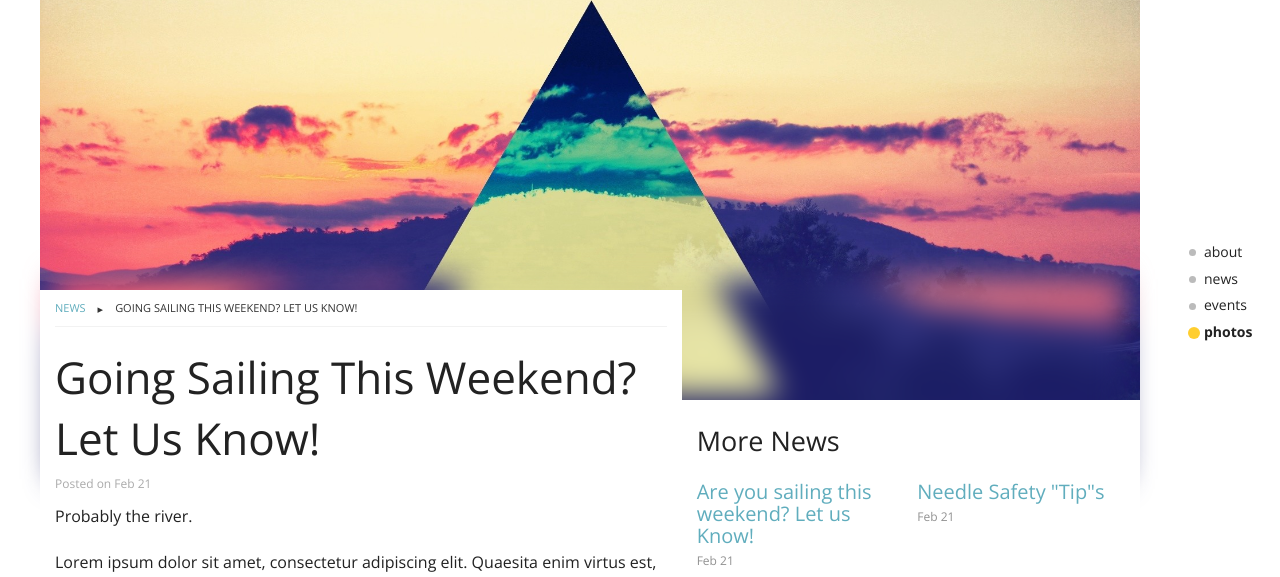
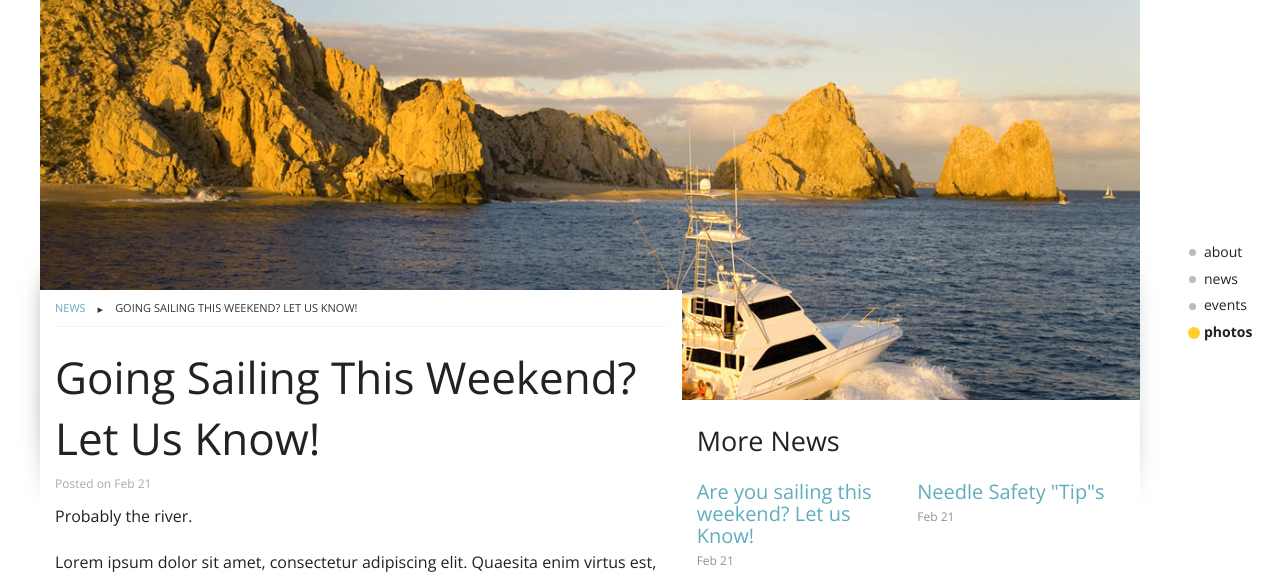
Before and after one commit to StudentLifeMarketingAndDesign/student-org-template, a PHP site: page /news.php in a window 1280 px wide. Shown: the part 129-706 px from the top of the page. Run offline with PHP 8.4, Linux system fonts and the light colour scheme.

Commit message:
continues to work in ie11

```diff
--- a/news.php
+++ b/news.php
@@ -11,13 +11,13 @@
 
 
 			<div class="row">
-				<div class="article-header" style="background-image: url('images/news-example3.jpg');">
+				<div class="article-header" style="background-image: url('images/news-example<?php echo $randomImage; ?>.jpg');">
 					<!--<img src="images/news-example<?php echo $randomImage; ?>.jpg" />-->
 					<!--<img src="http://dummyimage.com/200x700/f2f2f2/333333" />-->
 
 				</div>
 			</div>
-			<div class="effect" style="background-image: url('images/news-example3.jpg');"></div>
+			<div class="effect" style="background-image: url('images/news-example<?php echo $randomImage; ?>.jpg');"></div>
 			<div class="row article-container">
 
 
--- a/scss/_news.scss
+++ b/scss/_news.scss
@@ -105,8 +105,8 @@
 }
 .effect {
 	height: 200px;
-	z-index: 1;
-	/*z-index: -99; */
+	/*z-index: 1;*/
+	z-index: -99;
 	position: absolute;
 	top: 25%;
 	bottom: 0;
```
Also changed, not shown: css/app.css.
